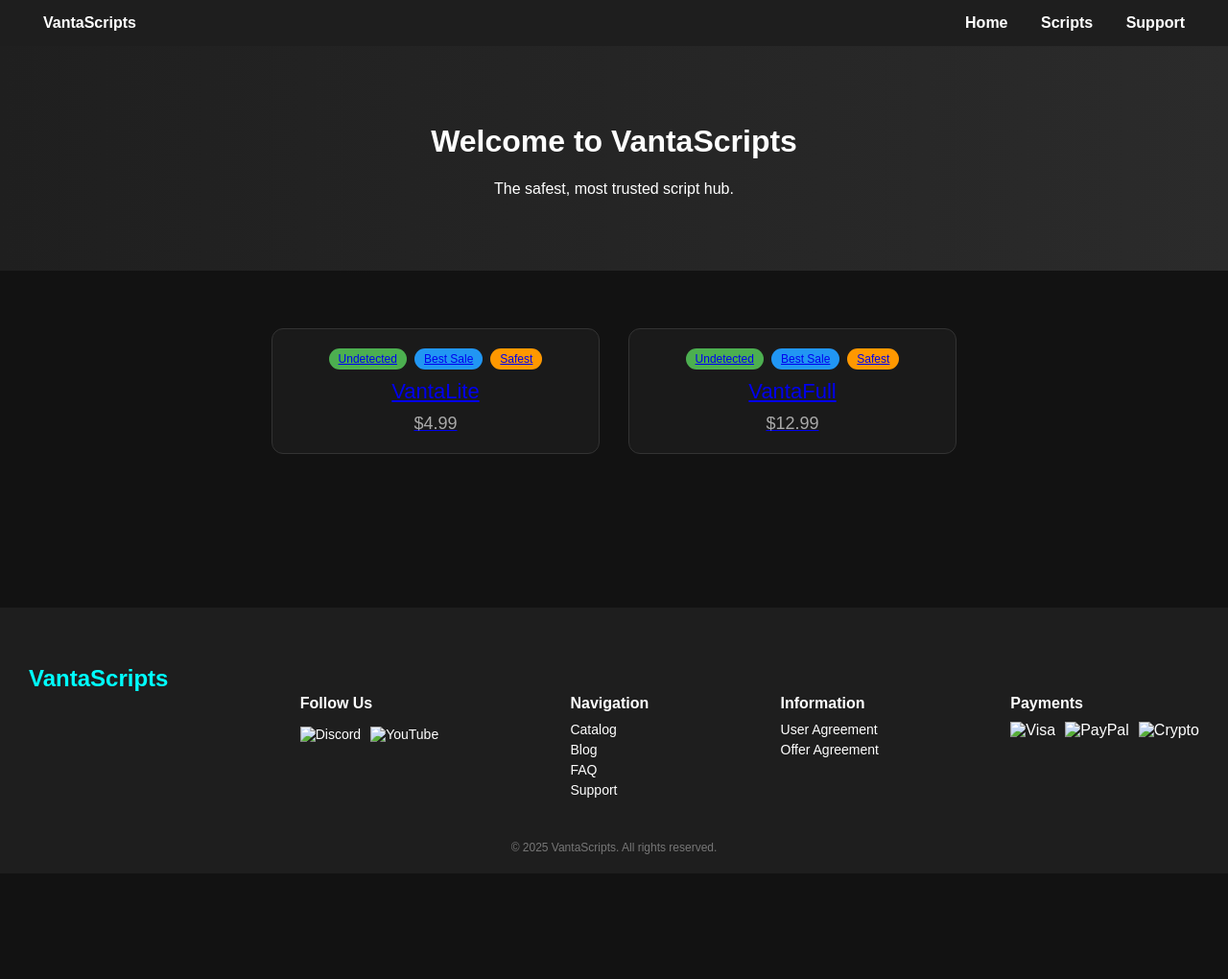
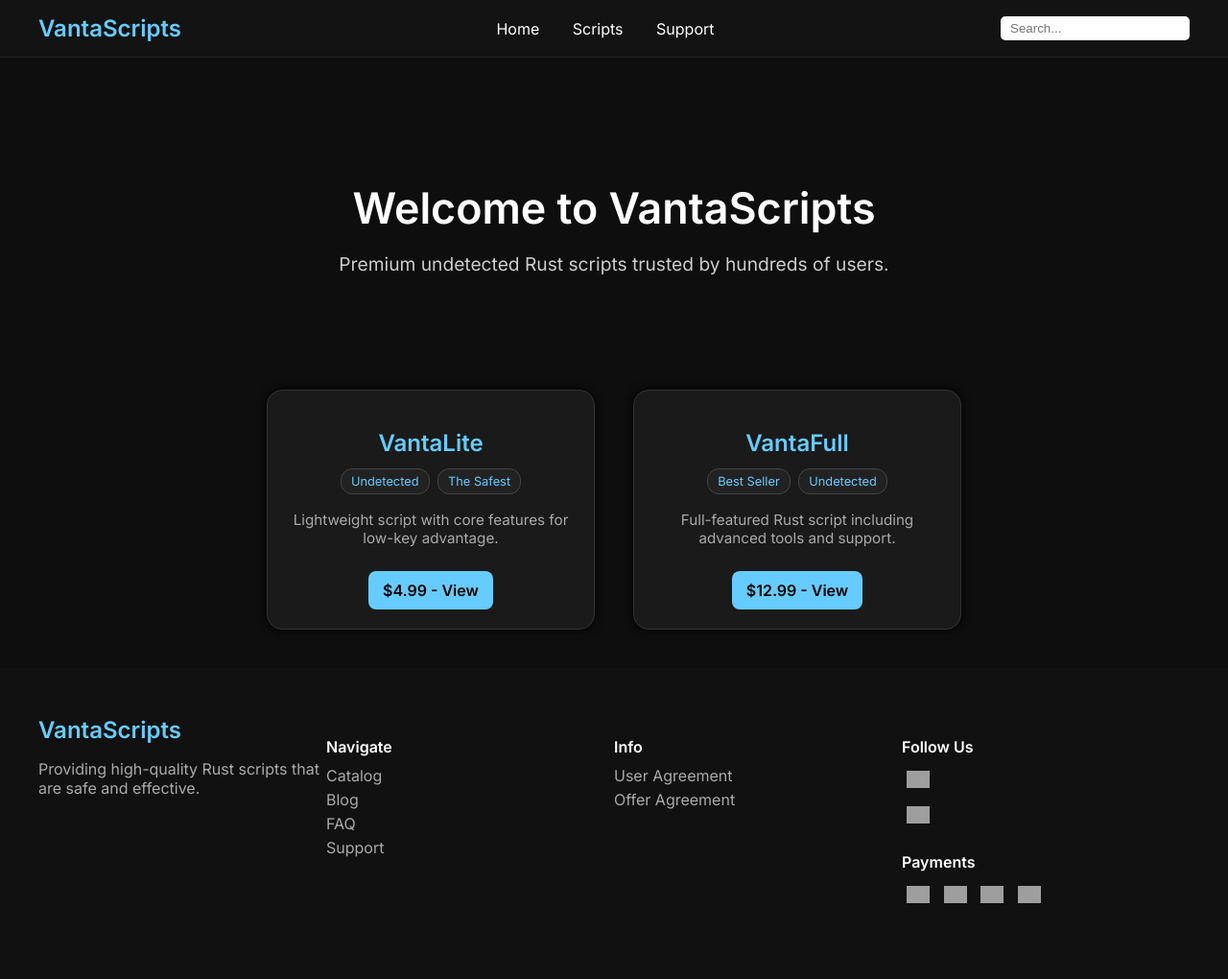
Before and after one commit to RoyaleAimz/apps, a plain HTML site: page index.html in a window 1280 px wide. Shown: the whole page at 96% size. Before the commit the page ends 910 px from the top, so only its background shows below. Drawn offline with Linux system fonts and the light colour scheme; grey boxes are pictures that could not be loaded.

Commit message:
Update index.html

```diff
--- a/index.html
+++ b/index.html
@@ -2,222 +2,246 @@
 <html lang="en">
 <head>
   <meta charset="UTF-8" />
-  <meta name="viewport" content="width=device-width, initial-scale=1.0"/>
-  <title>VantaScripts</title>
-  <link rel="stylesheet" href="style.css" />
+  <meta name="viewport" content="width=device-width, initial-scale=1.0" />
+  <title>VantaScripts - Home</title>
+  <link rel="stylesheet" href="https://fonts.googleapis.com/css2?family=Inter:wght@400;600&display=swap">
   <style>
     body {
       margin: 0;
-      font-family: Arial, sans-serif;
-      background-color: #121212;
-      color: white;
+      font-family: 'Inter', sans-serif;
+      background-color: #0e0e0e;
+      color: #ffffff;
     }
 
+    /* Navigation */
     nav {
-      background-color: #1e1e1e;
-      padding: 15px 30px;
+      background-color: rgba(20, 20, 20, 0.9);
+      backdrop-filter: blur(8px);
       display: flex;
       justify-content: space-between;
       align-items: center;
+      padding: 15px 40px;
+      border-bottom: 1px solid #222;
     }
 
-    nav a {
+    nav .logo {
+      font-size: 1.5em;
+      font-weight: 600;
+      color: #66ccff;
+    }
+
+    nav .links a {
+      margin-left: 30px;
       color: white;
-      margin: 0 15px;
+      text-decoration: none;
+      font-weight: 500;
+    }
+
+    nav .links a:hover {
+      color: #66ccff;
+    }
+
+    .search-bar input {
+      padding: 5px 10px;
+      border-radius: 5px;
+      border: none;
+      outline: none;
+    }
+
+    header {
+      padding: 100px 40px 60px;
+      text-align: center;
+    }
+
+    header h1 {
+      font-size: 2.8em;
+      margin-bottom: 10px;
+    }
+
+    header p {
+      font-size: 1.2em;
+      color: #ccc;
+    }
+
+    .script-cards {
+      display: flex;
+      justify-content: center;
+      gap: 40px;
+      flex-wrap: wrap;
+      padding: 40px;
+    }
+
+    .card {
+      background-color: #1a1a1a;
+      border: 1px solid #333;
+      padding: 20px;
+      width: 300px;
+      border-radius: 16px;
+      text-align: center;
+      box-shadow: 0 0 10px #000;
+      transition: transform 0.2s, box-shadow 0.2s;
+    }
+
+    .card:hover {
+      transform: translateY(-5px);
+      box-shadow: 0 0 20px #66ccff;
+    }
+
+    .card h2 {
+      color: #66ccff;
+      margin-bottom: 10px;
+    }
+
+    .badges {
+      margin-bottom: 10px;
+    }
+
+    .badge {
+      display: inline-block;
+      background: #222;
+      padding: 5px 10px;
+      margin: 2px;
+      border-radius: 12px;
+      font-size: 0.8em;
+      color: #66ccff;
+      border: 1px solid #444;
+    }
+
+    .card p {
+      font-size: 0.95em;
+      color: #aaa;
+      margin: 15px 0;
+    }
+
+    .card a {
+      display: inline-block;
+      margin-top: 10px;
+      padding: 10px 15px;
+      background: #66ccff;
+      color: black;
+      border-radius: 8px;
       text-decoration: none;
       font-weight: bold;
     }
 
-    header {
-      padding: 60px 30px;
-      text-align: center;
-      background: linear-gradient(to right, #1f1f1f, #2b2b2b);
-    }
-
-    .scripts-container {
+    /* Footer */
+    footer {
+      background: #111;
+      padding: 50px 40px;
       display: flex;
-      justify-content: center;
-      gap: 30px;
-      padding: 60px 30px;
+      justify-content: space-between;
       flex-wrap: wrap;
-    }
-
-    .script-card {
-      background-color: #1a1a1a;
-      border-radius: 12px;
-      padding: 20px;
-      width: 300px;
-      text-align: center;
-      transition: box-shadow 0.3s ease;
-      border: 1px solid #333;
-    }
-
-    .script-card:hover {
-      box-shadow: 0 0 15px rgba(255, 255, 255, 0.15);
-    }
-
-    .badges {
-      display: flex;
-      justify-content: center;
-      gap: 8px;
-      margin-bottom: 10px;
-      flex-wrap: wrap;
-    }
-
-    .badge {
-      background-color: #333;
-      padding: 4px 10px;
-      border-radius: 12px;
-      font-size: 12px;
-    }
-
-    .badge.undetected { background-color: #4caf50; }
-    .badge.bestsale { background-color: #2196f3; }
-    .badge.safest { background-color: #ff9800; }
-
-    .script-title {
-      font-size: 22px;
-      margin: 10px 0;
-    }
-
-    .price {
-      font-size: 18px;
       color: #aaa;
     }
 
-    footer {
-      background-color: #1e1e1e;
-      padding: 60px 30px 20px;
-      margin-top: 100px;
+    footer .column {
+      flex: 1;
+      min-width: 180px;
+      margin-bottom: 20px;
     }
 
-    .footer-top {
-      display: flex;
-      justify-content: space-between;
-      flex-wrap: wrap;
-      margin-bottom: 30px;
+    footer .column h4 {
+      margin-bottom: 10px;
+      color: #fff;
+    }
+
+    footer a {
+      display: block;
+      color: #aaa;
+      text-decoration: none;
+      margin: 5px 0;
+    }
+
+    footer a:hover {
+      color: #66ccff;
     }
 
     .footer-logo {
-      font-size: 24px;
-      font-weight: bold;
-      color: #00ffff;
+      font-size: 1.5em;
+      font-weight: 600;
+      color: #66ccff;
     }
 
-    .footer-section {
-      margin: 10px 0;
-    }
-
-    .footer-section h4 {
-      margin-bottom: 10px;
-    }
-
-    .footer-section a {
-      display: block;
-      color: white;
-      text-decoration: none;
-      font-size: 14px;
-      margin: 5px 0;
-    }
-
-    .social-icons {
-      display: flex;
-      gap: 10px;
-    }
-
-    .social-icons img {
+    .payments img, .socials img {
       width: 24px;
-      height: 24px;
-    }
-
-    .payments {
-      display: flex;
-      gap: 10px;
-      margin-top: 10px;
-    }
-
-    .payments img {
-      height: 20px;
-    }
-
-    .footer-bottom {
-      text-align: center;
-      font-size: 12px;
-      color: #777;
+      margin: 5px;
     }
   </style>
 </head>
 <body>
 
+  <!-- Navigation -->
   <nav>
-    <div class="logo"><a href="index.html">VantaScripts</a></div>
-    <div>
+    <div class="logo">VantaScripts</div>
+    <div class="links">
       <a href="index.html">Home</a>
       <a href="scripts.html">Scripts</a>
-      <a href="support.html">Support</a>
+      <a href="https://discord.gg/J6dhVNj2" target="_blank">Support</a>
+    </div>
+    <div class="search-bar">
+      <input type="text" placeholder="Search..." />
     </div>
   </nav>
 
+  <!-- Header -->
   <header>
     <h1>Welcome to VantaScripts</h1>
-    <p>The safest, most trusted script hub.</p>
+    <p>Premium undetected Rust scripts trusted by hundreds of users.</p>
   </header>
 
-  <section class="scripts-container">
-    <a href="vantalite.html" class="script-card">
+  <!-- Scripts Section -->
+  <div class="script-cards">
+    <div class="card">
+      <h2>VantaLite</h2>
       <div class="badges">
-        <span class="badge undetected">Undetected</span>
-        <span class="badge bestsale">Best Sale</span>
-        <span class="badge safest">Safest</span>
+        <span class="badge">Undetected</span>
+        <span class="badge">The Safest</span>
       </div>
-      <div class="script-title">VantaLite</div>
-      <div class="price">$4.99</div>
-    </a>
-
-    <a href="vantafull.html" class="script-card">
+      <p>Lightweight script with core features for low-key advantage.</p>
+      <a href="vantalite.html">$4.99 - View</a>
+    </div>
+    <div class="card">
+      <h2>VantaFull</h2>
       <div class="badges">
-        <span class="badge undetected">Undetected</span>
-        <span class="badge bestsale">Best Sale</span>
-        <span class="badge safest">Safest</span>
+        <span class="badge">Best Seller</span>
+        <span class="badge">Undetected</span>
       </div>
-      <div class="script-title">VantaFull</div>
-      <div class="price">$12.99</div>
-    </a>
-  </section>
-
-  <footer>
-    <div class="footer-top">
-      <div class="footer-logo">VantaScripts</div>
-      <div class="footer-section">
-        <h4>Follow Us</h4>
-        <div class="social-icons">
-          <a href="#"><img src="discord-icon.png" alt="Discord"></a>
-          <a href="#"><img src="youtube-icon.png" alt="YouTube"></a>
+      <p>Full-featured Rust script including advanced tools and support.</p>
+      <a href="vantafull.html">$12.99 - View</a>
     </div>
   </div>
-      <div class="footer-section">
-        <h4>Navigation</h4>
+
+  <!-- Footer -->
+  <footer>
+    <div class="column">
+      <div class="footer-logo">VantaScripts</div>
+      <p>Providing high-quality Rust scripts that are safe and effective.</p>
+    </div>
+    <div class="column">
+      <h4>Navigate</h4>
       <a href="scripts.html">Catalog</a>
       <a href="#">Blog</a>
       <a href="#">FAQ</a>
-        <a href="support.html">Support</a>
+      <a href="https://discord.gg/J6dhVNj2" target="_blank">Support</a>
     </div>
-      <div class="footer-section">
-        <h4>Information</h4>
-        <a href="#">User Agreement</a>
-        <a href="#">Offer Agreement</a>
+    <div class="column">
+      <h4>Info</h4>
+      <a href="user-agreement.html">User Agreement</a>
+      <a href="offer-agreement.html">Offer Agreement</a>
     </div>
-      <div class="footer-section">
+    <div class="column">
+      <h4>Follow Us</h4>
+      <div class="socials">
+        <a href="https://discord.gg/J6dhVNj2"><img src="https://img.icons8.com/ios-glyphs/30/ffffff/discord-logo.png" alt="Discord"></a>
+        <a href="#"><img src="https://img.icons8.com/ios-filled/30/ffffff/youtube-play.png" alt="YouTube"></a>
+      </div>
       <h4>Payments</h4>
       <div class="payments">
-          <img src="visa-icon.png" alt="Visa">
-          <img src="paypal-icon.png" alt="PayPal">
-          <img src="crypto-icon.png" alt="Crypto">
+        <img src="https://img.icons8.com/color/48/visa.png" alt="Visa" />
+        <img src="https://img.icons8.com/color/48/paypal.png" alt="PayPal" />
+        <img src="https://img.icons8.com/color/48/mastercard.png" alt="MasterCard" />
+        <img src="https://img.icons8.com/color/48/bitcoin--v1.png" alt="Crypto" />
       </div>
-      </div>
-    </div>
-    <div class="footer-bottom">
-      &copy; 2025 VantaScripts. All rights reserved.
     </div>
   </footer>
 
```
Lines whose indentation alone changed are shown as unchanged.
